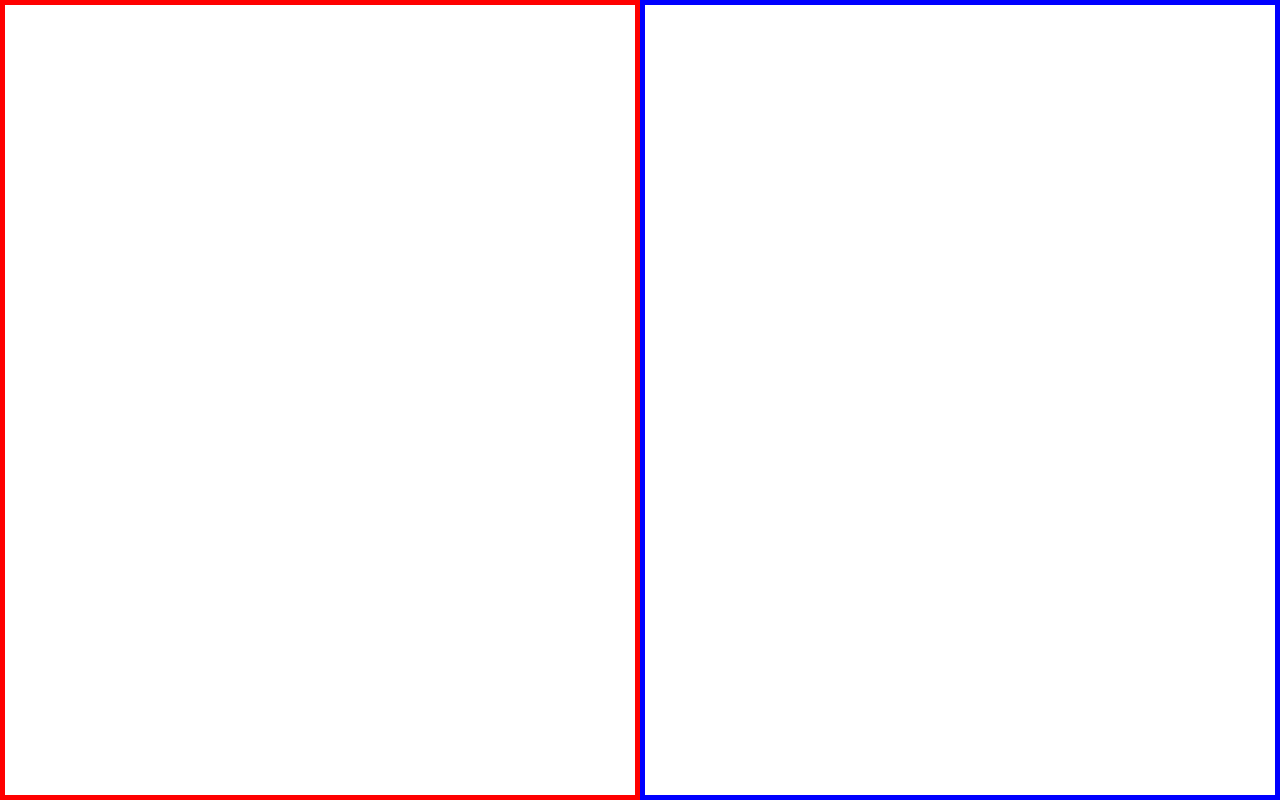
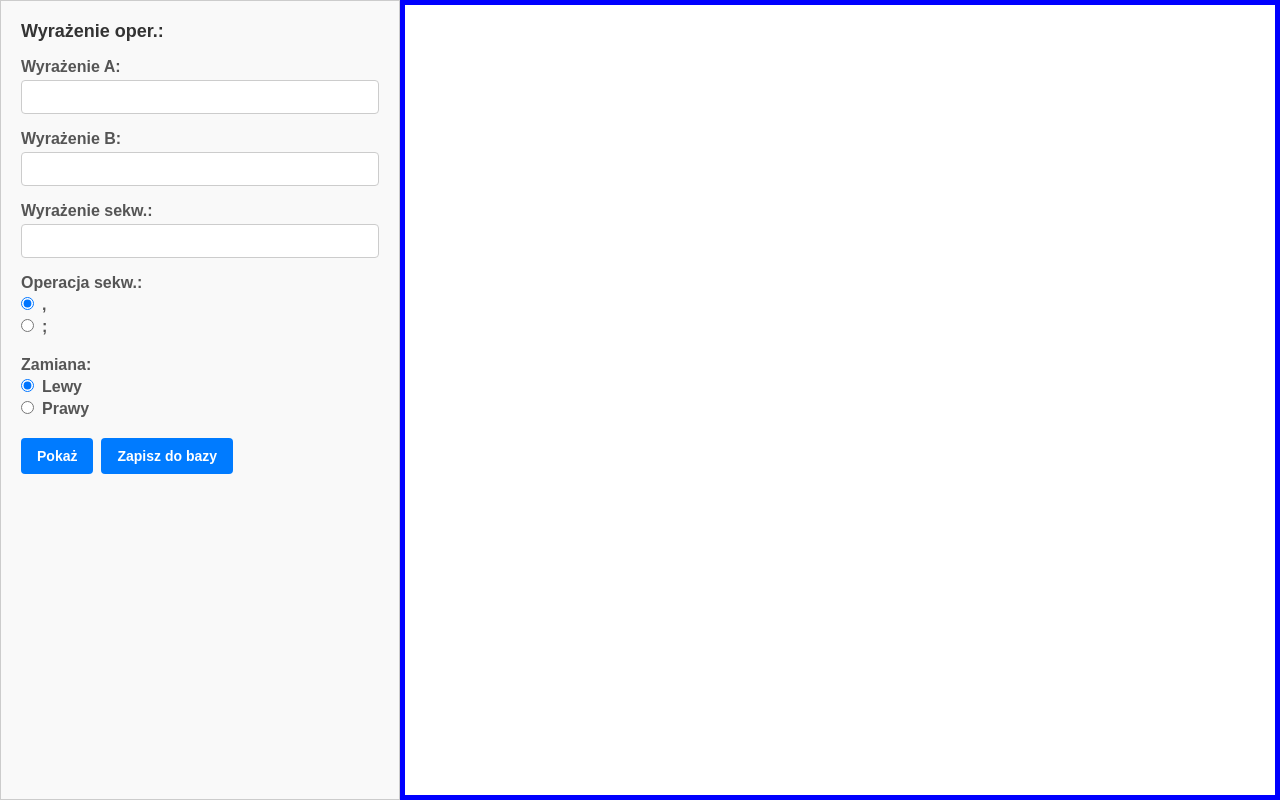
Before and after one commit to jaqba98/uniterm-zamiana, an Angular app: page / in a window 1280 px wide. Built offline with nearby package versions, Linux system fonts and the light colour scheme.

Commit message:
feat: create form styles

```diff
--- a/src/app/form/form.component.html
+++ b/src/app/form/form.component.html
@@ -1 +1,112 @@
-<div class="form"></div>
+<div class="form" [formGroup]="expressionForm">
+  <p>Wyrażenie oper.:</p>
+
+  <div>
+    <label for="a">Wyrażenie A: </label>
+    <input type="text" id="a" formControlName="expressionA" />
+    <div
+      *ngIf="
+        expressionForm.get('expressionA')?.touched &&
+        expressionForm.get('expressionA')?.invalid
+      "
+      class="error"
+    >
+      <small *ngIf="expressionForm.get('expressionA')?.hasError('required')"
+        >To pole jest wymagane.</small
+      >
+      <small *ngIf="expressionForm.get('expressionA')?.hasError('minlength')"
+        >Minimalna długość to 3 znaki.</small
+      >
+    </div>
+  </div>
+
+  <div>
+    <label for="b">Wyrażenie B: </label>
+    <input type="text" id="b" formControlName="expressionB" />
+    <div
+      *ngIf="
+        expressionForm.get('expressionB')?.touched &&
+        expressionForm.get('expressionB')?.invalid
+      "
+      class="error"
+    >
+      <small *ngIf="expressionForm.get('expressionB')?.hasError('required')"
+        >To pole jest wymagane.</small
+      >
+      <small *ngIf="expressionForm.get('expressionB')?.hasError('minlength')"
+        >Minimalna długość to 3 znaki.</small
+      >
+    </div>
+  </div>
+
+  <div>
+    <label for="sequence">Wyrażenie sekw.: </label>
+    <input type="text" id="sequence" formControlName="sequenceExpression" />
+    <div
+      *ngIf="
+        expressionForm.get('sequenceExpression')?.touched &&
+        expressionForm.get('sequenceExpression')?.invalid
+      "
+      class="error"
+    >
+      <small
+        *ngIf="expressionForm.get('sequenceExpression')?.hasError('required')"
+        >To pole jest wymagane.</small
+      >
+    </div>
+  </div>
+
+  <div>
+    <label>Operacja sekw.: </label>
+    <div>
+      <input type="radio" formControlName="sequenceOperation" value="comma" />
+      <label>,</label>
+    </div>
+    <div>
+      <input
+        type="radio"
+        formControlName="sequenceOperation"
+        value="semicolon"
+      />
+      <label>;</label>
+    </div>
+    <div
+      *ngIf="
+        expressionForm.get('sequenceOperation')?.touched &&
+        expressionForm.get('sequenceOperation')?.invalid
+      "
+      class="error"
+    >
+      <small
+        *ngIf="expressionForm.get('sequenceOperation')?.hasError('required')"
+        >Wybór operacji jest wymagany.</small
+      >
+    </div>
+  </div>
+
+  <div>
+    <label>Zamiana: </label>
+    <div>
+      <input type="radio" formControlName="swapDirection" value="left" />
+      <label>Lewy</label>
+    </div>
+    <div>
+      <input type="radio" formControlName="swapDirection" value="right" />
+      <label>Prawy</label>
+    </div>
+    <div
+      *ngIf="
+        expressionForm.get('swapDirection')?.touched &&
+        expressionForm.get('swapDirection')?.invalid
+      "
+      class="error"
+    >
+      <small *ngIf="expressionForm.get('swapDirection')?.hasError('required')"
+        >Wybór kierunku zamiany jest wymagany.</small
+      >
+    </div>
+  </div>
+
+  <button (click)="show()">Pokaż</button>
+  <button (click)="saveToDatabase()">Zapisz do bazy</button>
+</div>
--- a/src/app/form/form.component.scss
+++ b/src/app/form/form.component.scss
@@ -5,5 +5,107 @@
 .form {
   flex: 1;
   height: 100%;
-  border: 5px solid red;
 }
+
+.form {
+  max-width: 400px;
+  padding: 20px;
+  border: 1px solid #ccc;
+  background-color: #f9f9f9;
+  box-shadow: 0 4px 6px rgba(0, 0, 0, 0.1);
+  font-family: Arial, sans-serif;
+}
+
+.form p {
+  font-size: 18px;
+  font-weight: bold;
+  margin-bottom: 16px;
+  color: #333;
+}
+
+.form > div {
+  margin-bottom: 16px;
+}
+
+label {
+  font-weight: 600;
+  display: inline-block;
+  margin-bottom: 4px;
+  color: #555;
+}
+
+input[type="text"] {
+  width: 100%;
+  padding: 8px;
+  border: 1px solid #ccc;
+  border-radius: 4px;
+  font-size: 14px;
+  box-sizing: border-box;
+  transition: border-color 0.3s ease;
+}
+
+input[type="text"]:focus {
+  border-color: #007bff;
+  outline: none;
+}
+
+input[type="radio"] {
+  margin-right: 8px;
+}
+
+label + input[type="radio"] {
+  margin-left: 16px;
+}
+
+button {
+  padding: 10px 16px;
+  font-size: 14px;
+  font-weight: bold;
+  color: #fff;
+  background-color: #007bff;
+  border: none;
+  border-radius: 4px;
+  cursor: pointer;
+  transition: background-color 0.3s ease;
+  margin-right: 8px;
+}
+
+button:hover {
+  background-color: #0056b3;
+}
+
+button:disabled {
+  background-color: #ccc;
+  cursor: not-allowed;
+}
+
+.error {
+  color: red;
+  margin-top: 4px;
+}
+
+small {
+  display: block;
+}
+
+button {
+  padding: 10px 16px;
+  font-size: 14px;
+  font-weight: bold;
+  color: #fff;
+  background-color: #007bff;
+  border: none;
+  border-radius: 4px;
+  cursor: pointer;
+  transition: background-color 0.3s ease;
+  margin-right: 8px;
+}
+
+button:hover {
+  background-color: #0056b3;
+}
+
+button:disabled {
+  background-color: #ccc;
+  cursor: not-allowed;
+}
--- a/src/app/form/form.component.ts
+++ b/src/app/form/form.component.ts
@@ -1,10 +1,47 @@
-import { Component } from '@angular/core';
+import { CommonModule } from '@angular/common';
+import { Component, OnInit } from '@angular/core';
+import {
+  FormGroup,
+  FormBuilder,
+  Validators,
+  ReactiveFormsModule,
+} from '@angular/forms';
 
 @Component({
   selector: 'app-form',
   standalone: true,
-  imports: [],
+  imports: [CommonModule, ReactiveFormsModule],
   templateUrl: './form.component.html',
   styleUrl: './form.component.scss',
 })
-export class FormComponent {}
+export class FormComponent implements OnInit {
+  expressionForm: FormGroup;
+
+  constructor(private fb: FormBuilder) {
+    this.expressionForm = this.fb.group({
+      expressionA: ['', [Validators.required, Validators.minLength(3)]],
+      expressionB: ['', [Validators.required, Validators.minLength(3)]],
+      sequenceExpression: ['', Validators.required],
+      sequenceOperation: ['comma', Validators.required],
+      swapDirection: ['left', Validators.required],
+    });
+  }
+
+  ngOnInit(): void {}
+
+  show(): void {
+    if (this.expressionForm.valid) {
+      console.log('Form values:', this.expressionForm.value);
+    } else {
+      console.error('Form is invalid');
+    }
+  }
+
+  saveToDatabase(): void {
+    if (this.expressionForm.valid) {
+      console.log('Saving to database:', this.expressionForm.value);
+    } else {
+      console.error('Cannot save. Form is invalid.');
+    }
+  }
+}
```
